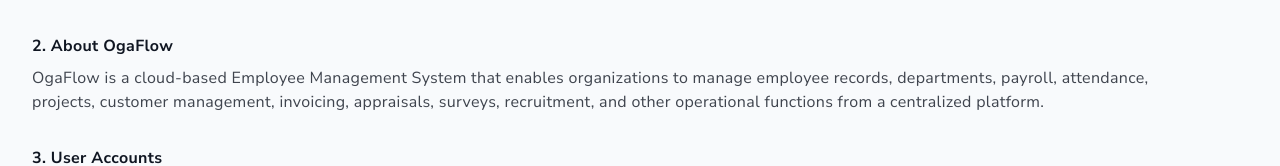
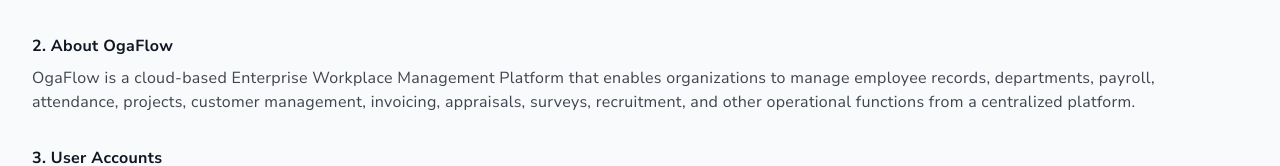
Before and after one commit to bloom-ng/ems-landing-page, a Next.js app: page /terms in a window 1280 px wide. Shown: the part 435-601 px from the top of the page. Built offline with nearby package versions, Linux system fonts and the light colour scheme; no server answers.

Commit message:
changed copy

```diff
--- a/app/(marketing)/terms/page.tsx
+++ b/app/(marketing)/terms/page.tsx
@@ -30,7 +30,7 @@ export default function TermsPage() {
 
 							<div>
 								<h2 className="font-bold text-black mb-2">2. About OgaFlow</h2>
-								<p>OgaFlow is a cloud-based Employee Management System that enables organizations to manage employee records, departments, payroll, attendance, projects, customer management, invoicing, appraisals, surveys, recruitment, and other operational functions from a centralized platform.</p>
+								<p>OgaFlow is a cloud-based Enterprise Workplace Management Platform that enables organizations to manage employee records, departments, payroll, attendance, projects, customer management, invoicing, appraisals, surveys, recruitment, and other operational functions from a centralized platform.</p>
 							</div>
 
 							<div>
```
